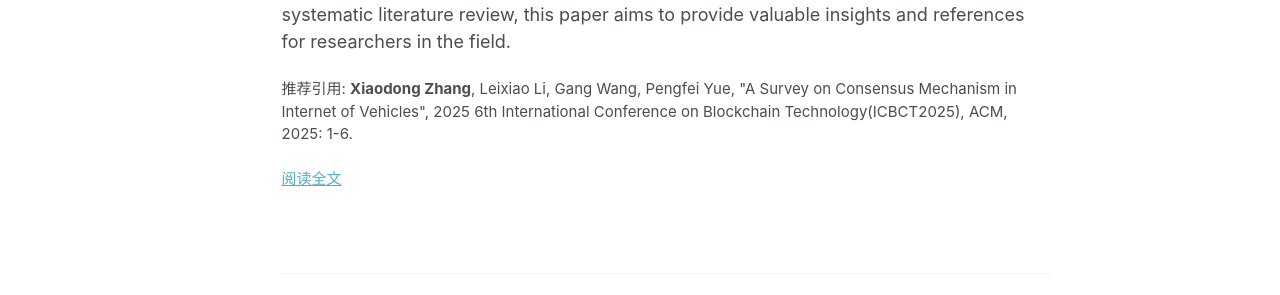
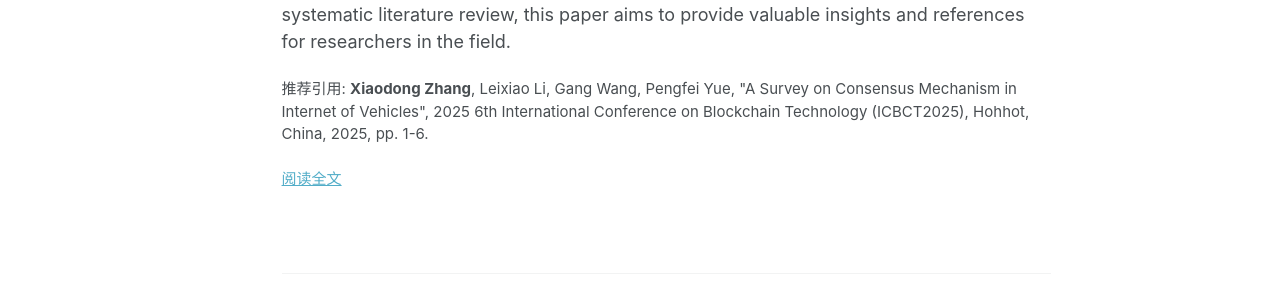
Before and after one commit to zhangxiaodong-imut/zhangxiaodong-imut.github.io, a Jekyll site: the page built from _publications/2025-A Survey on Consensus Mechanism in Internet of Vehicles.md, in a window 1280 px wide and 1212 px high. Shown: the part 547-842 px from the top of the window. Built offline with Jekyll 4.4.1, drawn with Linux system fonts in a browser that asks for light colours; some web fonts are replaced.

Commit message:
Update 2025-A Survey on Consensus Mechanism in Internet of Vehicles.md

```diff
--- a/_publications/2025-A Survey on Consensus Mechanism in Internet of Vehicles.md
+++ b/_publications/2025-A Survey on Consensus Mechanism in Internet of Vehicles.md
@@ -7,7 +7,7 @@ excerpt: 'EI检索'
 date: 2025-08-15
 venue: '2025 6th International Conference on Blockchain Technology(ICBCT2025)'
 paperurl: ''
-citation: '<b>Xiaodong Zhang</b>, Leixiao Li, Gang Wang, Pengfei Yue, "A Survey on Consensus Mechanism in Internet of Vehicles", 2025 6th International Conference on Blockchain Technology(ICBCT2025), ACM, 2025: 1-6.'
+citation: '<b>Xiaodong Zhang</b>, Leixiao Li, Gang Wang, Pengfei Yue, "A Survey on Consensus Mechanism in Internet of Vehicles", 2025 6th International Conference on Blockchain Technology (ICBCT2025), Hohhot, China, 2025, pp. 1-6.'
 ---
 
 Blockchain is a distributed technology that offers a feasible solution for enhancing trust, security, transparency, and immutability in the Internet of Vehicles (IoV). Consensus algorithm plays a key role in ensuring the security of blockchain, which can ensure the consistency and correctness of block data maintained by each blockchain node. However, the highly dynamic characteristics of IoV environments affects the stability and security of the blockchain consensus mechanism. Therefore, to enable broader application of blockchain in IoV scenarios, research on consensus mechanism is of great significance. This paper reviews relevant literature on consensus mechanism in IoV environments and classifies the studies based on their underlying working principles. Specifically, it analyzes the current state of research from two perspectives: proof-based consensus mechanism and voting-based consensus mechanism. Finally, the paper analyzes the challenges in this field and provides an outlook on future research trends. By presenting a systematic literature review, this paper aims to provide valuable insights and references for researchers in the field.
```
